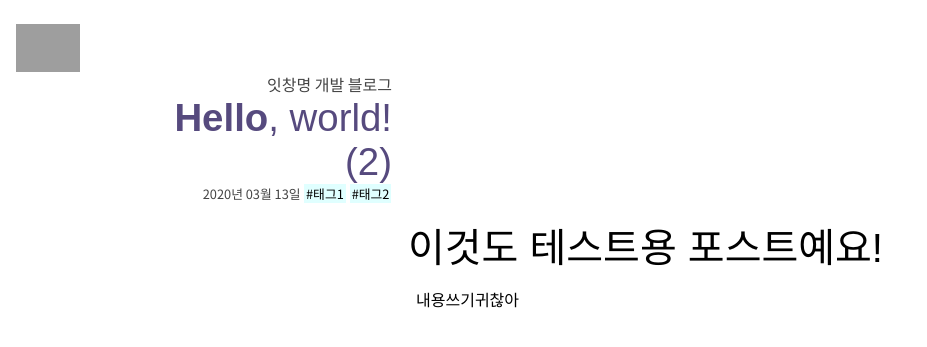
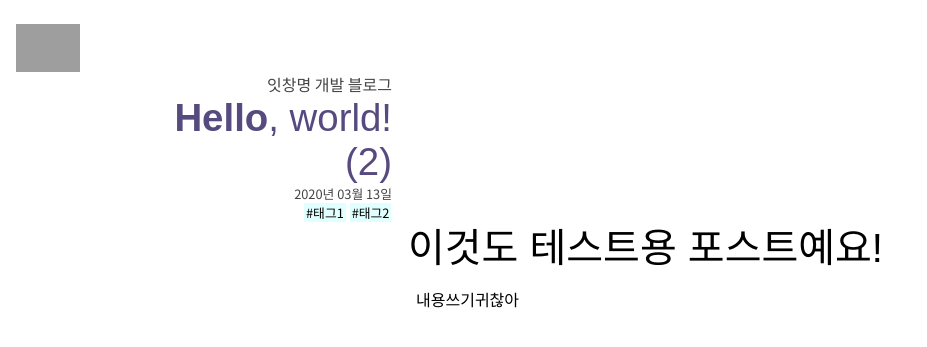
Before and after one commit to EatChangmyeong/EatChangmyeong.github.io, a Jekyll site: the page built from _posts/2020-03-13-hello-world-2.md, in a window 1280 px wide. Shown: the top 347 px of the page, without its empty margins (0-927 px from the left). Built offline with Jekyll 4.4.1, drawn with Linux system fonts in a browser that asks for light colours; some web fonts are replaced; grey boxes are pictures that could not be loaded.

Commit message:
Make tag markup multiline

```diff
--- a/_layouts/post.html
+++ b/_layouts/post.html
@@ -13,7 +13,12 @@
 				</h1>
 				<span class="metadata">
 					<span class="date">{{ page.date | date: "%Y년 %m월 %d일" }}</span>
-					{% for x in page.tags %}<span class="tag">{{ x }}</span> {% endfor %}
+					{% if page.tags.size %}
+						<br>
+						{% for x in page.tags %}
+							<span class="tag">{{ x }}</span>
+						{% endfor %}
+					{% endif %}
 				</span>
 			</header>
 
```
Also changed, not shown: index.md (+4 -1 lines).
